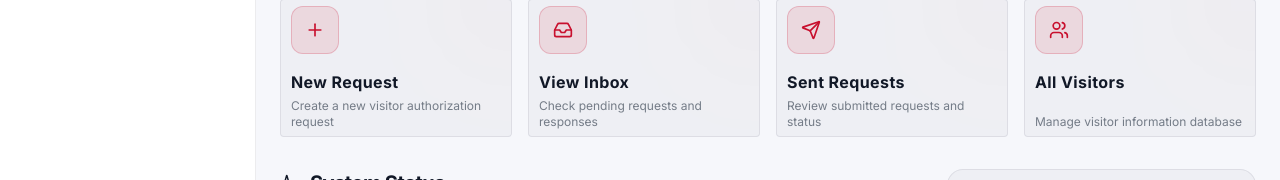
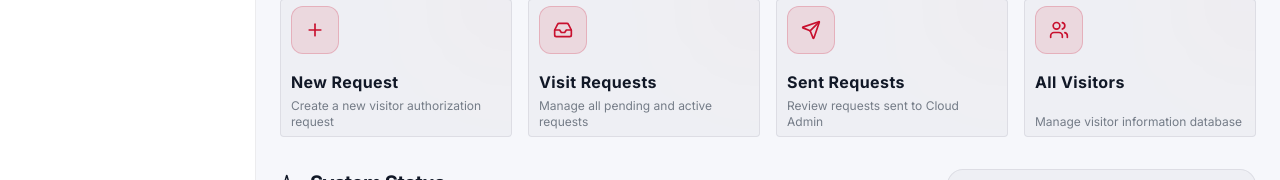
Before and after one commit to HMSachi/Smart_Visitor_Management, a React (Create React App) app in the folder SVM_Frontend/: page /contact_person/dashboard in a window 1280 px wide. Shown: the part 431-611 px from the top of the page. Built offline with nearby package versions, Linux system fonts and the light colour scheme.

Commit message:
contact person dashboard is updated

```diff
--- a/SVM_Frontend/src/components/Contact_Person/Dashboard/MetricsGrid.js
+++ b/SVM_Frontend/src/components/Contact_Person/Dashboard/MetricsGrid.js
@@ -2,32 +2,31 @@ import React, { useEffect, useState } from 'react';
 import { Clock, CheckSquare, XCircle, Send } from 'lucide-react';
 import { motion } from 'framer-motion';
 import { useDispatch, useSelector } from 'react-redux';
+import { useNavigate } from 'react-router-dom';
 import { GetVisitRequestsByCP } from '../../../actions/VisitRequestAction';
 import ContactPersonService from '../../../services/ContactPersonService';
 
-
-const Panel = ({ icon, label, value, trend }) => {
+const Panel = ({ icon, label, value, trend, onClick }) => {
   const Icon = icon;
   return (
     <motion.div
       initial={{ opacity: 0, y: 20 }}
       whileInView={{ opacity: 1, y: 0 }}
       viewport={{ once: true }}
-    className="bg-[var(--color-bg-paper)] border border-[var(--color-border-soft)] p-3 sm:p-4 md:p-5 rounded-lg sm:rounded-xl md:rounded-2xl flex flex-col justify-between group cursor-pointer hover:border-primary/20 transition-all duration-500 relative overflow-hidden shadow-lg h-full"
+      onClick={onClick}
+      className="bg-[var(--color-bg-paper)] border border-[var(--color-border-soft)] p-3 sm:p-4 md:p-5 rounded-lg sm:rounded-xl md:rounded-2xl flex flex-col justify-between group cursor-pointer hover:border-primary/20 transition-all duration-500 relative overflow-hidden shadow-lg h-full"
     >
       <div className="absolute -top-12 -right-12 w-24 h-24 bg-primary/5 rounded-full blur-3xl group-hover:bg-primary/10 transition-all"></div>
 
       <div className="flex justify-between items-start relative z-10">
         <div>
-                    <p className="text-[var(--color-text-dim)] text-[10px] sm:text-[11px] md:text-[12px] font-bold uppercase tracking-[0.15em] mb-2 sm:mb-3 group-hover:text-primary transition-opacity">{label}</p>
-                    <h3 className="text-[var(--color-text-primary)] text-xl sm:text-2xl md:text-3xl font-black tracking-tighter group-hover:text-primary transition-colors">{value}</h3>
+          <p className="text-[var(--color-text-dim)] text-[10px] sm:text-[11px] md:text-[12px] font-bold uppercase tracking-[0.15em] mb-2 sm:mb-3 group-hover:text-primary transition-opacity">{label}</p>
+          <h3 className="text-[var(--color-text-primary)] text-xl sm:text-2xl md:text-3xl font-black tracking-tighter group-hover:text-primary transition-colors">{value}</h3>
         </div>
-                <div className="p-3.5 rounded-xl bg-[var(--color-surface-1)] border border-[var(--color-border-soft)] group-hover:border-primary/40 group-hover:bg-primary/5 transition-all duration-500 shadow-sm">
+        <div className="p-3.5 rounded-xl bg-[var(--color-surface-1)] border border-[var(--color-border-soft)] group-hover:border-primary/40 group-hover:bg-primary/5 transition-all duration-500 shadow-sm">
           <Icon className="text-primary group-hover:scale-110 transition-transform" size={18} strokeWidth={2.5} />
         </div>
       </div>
-
-
 
       <div className="absolute bottom-0 left-0 h-[2px] w-0 bg-primary group-hover:w-full transition-all duration-700 shadow-[0_0_10px_var(--color-primary)]"></div>
     </motion.div>
@@ -36,6 +35,7 @@ const Panel = ({ icon, label, value, trend }) => {
 
 const MetricsGrid = () => {
     const dispatch = useDispatch();
+    const navigate = useNavigate();
     const { visitRequestsByCP } = useSelector(state => state.visitRequestsState);
     const user = useSelector(state => state.login.user);
     const userEmail = user?.ResultSet?.[0]?.VA_Email;
@@ -92,14 +92,14 @@ const MetricsGrid = () => {
 
         const sent = visitRequestsByCP.filter(req => {
             const s = (req.VVR_Status || "").toString().trim().toUpperCase();
-            return s === 'SENT' || s === 'ESCALATED';
+            return s === 'SENT' || s === 'SENT_TO_ADMIN' || s === 'ESCALATED';
         }).length;
 
         return [
-            { label: 'Pending Requests', value: pending.toString(), icon: Clock, trend: 'Awaiting Action' },
-            { label: 'Accepted Forms', value: accepted.toString(), icon: CheckSquare, trend: 'Clearance Granted' },
-            { label: 'Declined Forms', value: rejected.toString(), icon: XCircle, trend: 'Access Denied' },
-            { label: 'Sent to Admin', value: sent.toString(), icon: Send, trend: 'Escalated' },
+            { label: 'Pending Requests', value: pending.toString(), icon: Clock, trend: 'Awaiting Action', filter: 'P' },
+            { label: 'Accepted Forms', value: accepted.toString(), icon: CheckSquare, trend: 'Clearance Granted', filter: 'A' },
+            { label: 'Declined Forms', value: rejected.toString(), icon: XCircle, trend: 'Access Denied', filter: 'R' },
+            { label: 'Sent to Admin', value: sent.toString(), icon: Send, trend: 'Escalated', filter: 'SENT' },
         ];
     };
 
@@ -108,7 +108,11 @@ const MetricsGrid = () => {
     return (
         <div className="grid grid-cols-1 sm:grid-cols-2 lg:grid-cols-4 gap-2 sm:gap-3 md:gap-4 mb-4 sm:mb-5 md:mb-6">
             {stats.map((stat, i) => (
-                <Panel key={i} {...stat} />
+                <Panel
+                    key={i}
+                    {...stat}
+                    onClick={() => navigate('/contact_person/visit-requests', { state: { initialFilter: stat.filter } })}
+                />
             ))}
         </div>
     );
--- a/SVM_Frontend/src/components/Contact_Person/Dashboard/QuickActions.js
+++ b/SVM_Frontend/src/components/Contact_Person/Dashboard/QuickActions.js
@@ -55,25 +55,25 @@ const QuickActions = () => {
       icon: Plus,
       label: "New Request",
       description: "Create a new visitor authorization request",
-      onClick: () => navigate("/contact_person/new-request"),
+      onClick: () => navigate("/contact_person/create-visit-request"),
     },
     {
       icon: Inbox,
-      label: "View Inbox",
-      description: "Check pending requests and responses",
-      onClick: () => navigate("/contact_person/requests-inbox"),
+      label: "Visit Requests",
+      description: "Manage all pending and active requests",
+      onClick: () => navigate("/contact_person/visit-requests"),
     },
     {
       icon: Send,
       label: "Sent Requests",
-      description: "Review submitted requests and status",
-      onClick: () => navigate("/contact_person/sent-to-admin"),
+      description: "Review requests sent to Cloud Admin",
+      onClick: () => navigate("/contact_person/visit-requests", { state: { initialFilter: "SENT" } }),
     },
     {
       icon: Users,
       label: "All Visitors",
       description: "Manage visitor information database",
-      onClick: () => navigate("/contact_person/visitor-history"),
+      onClick: () => navigate("/contact_person/all-visitors"),
     },
   ];
 
--- a/SVM_Frontend/src/layout/Contact_Person/VisitRequests/VisitRequests.js
+++ b/SVM_Frontend/src/layout/Contact_Person/VisitRequests/VisitRequests.js
@@ -1,5 +1,5 @@
 import React, { useEffect, useState, useMemo } from "react";
-import { useNavigate } from "react-router-dom";
+import { useNavigate, useLocation } from "react-router-dom";
 import { useDispatch, useSelector } from "react-redux";
 import { motion, AnimatePresence } from "framer-motion";
 
@@ -82,6 +82,7 @@ const StatusBadge = ({ status }) => {
 
 const VisitRequests = () => {
   const navigate = useNavigate();
+  const location = useLocation();
   const dispatch = useDispatch();
 
   const { visitRequestsByCP, isLoading, error } = useSelector(
@@ -96,7 +97,7 @@ const VisitRequests = () => {
   const [cpId, setCpId] = useState(null);
 
   const [searchTerm, setSearchTerm] = useState("");
-  const [statusFilter, setStatusFilter] = useState("All");
+  const [statusFilter, setStatusFilter] = useState(location.state?.initialFilter || "All");
   const [isModalOpen, setIsModalOpen] = useState(false);
   const [modalMode, setModalMode] = useState("add");
   const [expandedAreasByRequest, setExpandedAreasByRequest] = useState({});
```
